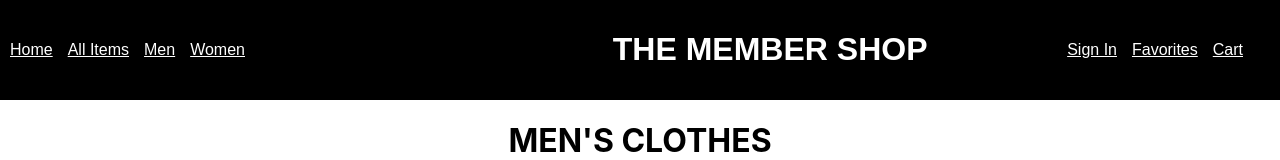
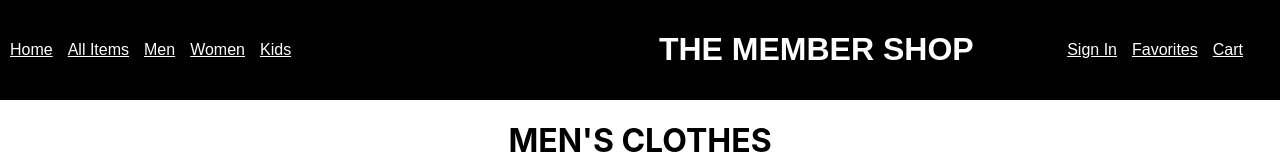
Before and after one commit to riannacastro/first-store-frontend, a React (Create React App) app: page /men in a window 1280 px wide. Shown: the top 160 px of the page. Built offline with nearby package versions, Linux system fonts and the light colour scheme; no server answers.

Commit message:
added connect to kidsContainer

```diff
--- a/src/components/NavBar.js
+++ b/src/components/NavBar.js
@@ -22,6 +22,10 @@ export default function NavBar() {
                 to="/women"
                 id="home-link"
                 >Women</NavLink>
+                <NavLink
+                to="/kids"
+                id="home-link"
+                >Kids</NavLink>
                     <div className="logo">
                             <h1>THE MEMBER SHOP</h1>
                     </div>
--- a/src/components/kids/KidItemsCard.js
+++ b/src/components/kids/KidItemsCard.js
@@ -1,5 +1,7 @@
 import React from 'react';
 
 export default function KidItemsCard() {
-  return <div></div>;
+  return <div>
+      hello
+  </div>;
 }
--- a/src/components/kids/KidItemsContainer.js
+++ b/src/components/kids/KidItemsContainer.js
@@ -1,9 +1,14 @@
 import React, { Component } from 'react';
+import { connect } from 'react-redux';
+import KidItemsCard from './KidItemsCard';
 
-export default class KidItemsContainer extends Component {
+class KidItemsContainer extends Component {
+
+
   render() {
     return <div>
-        kids
+        < KidItemsCard />
     </div>;
   }
 }
+export default connect()(KidItemsContainer)
```
